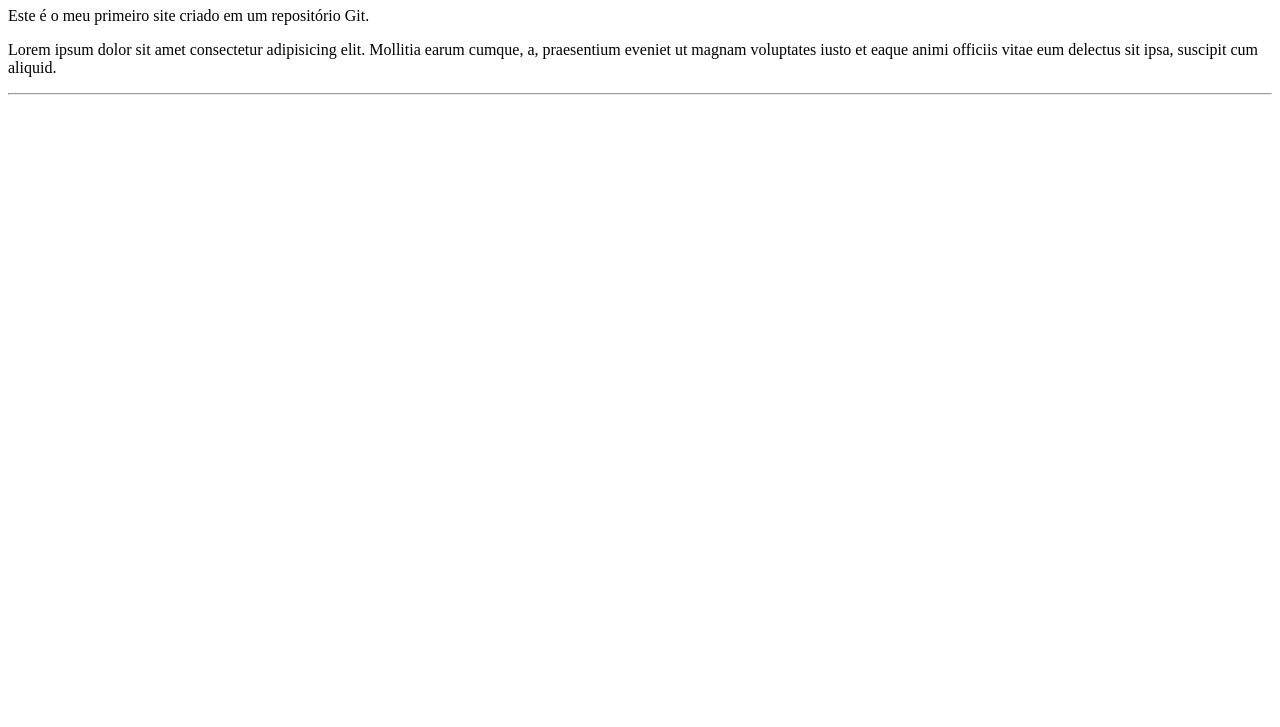
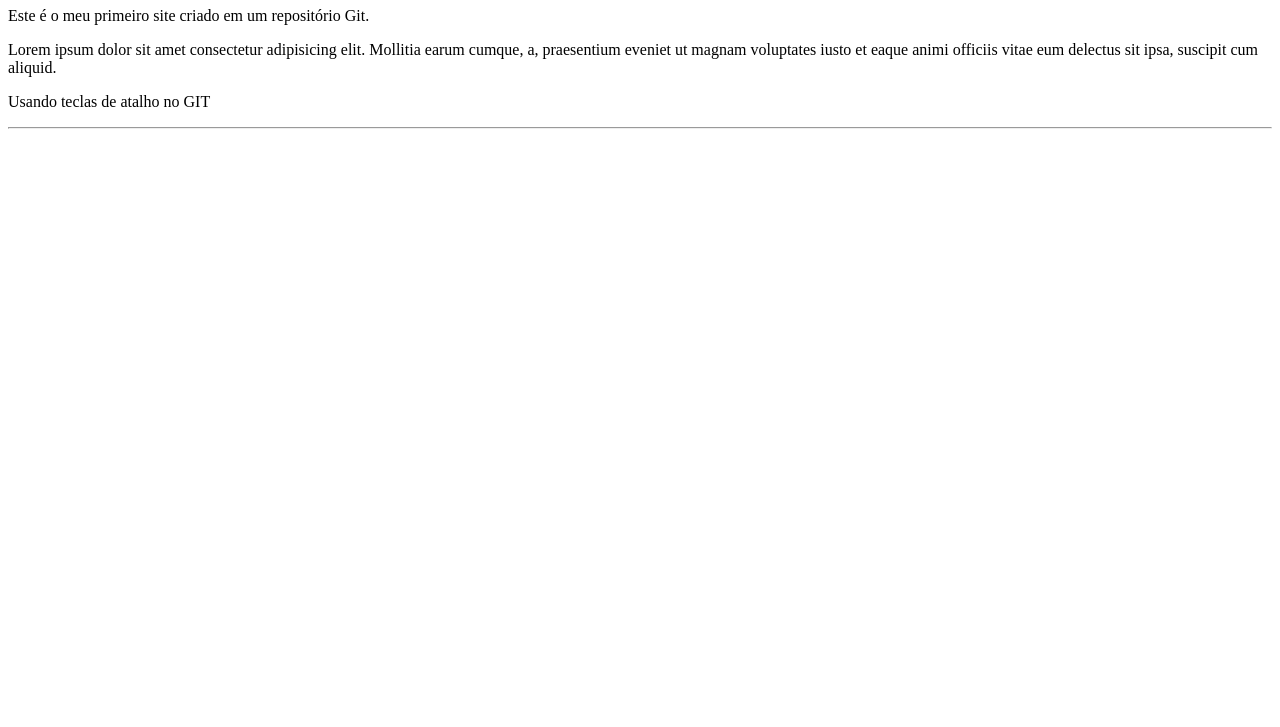
Before and after one commit to JocevalFigueiredo/Ola-Mundo, a plain HTML site: page site_exemplo/index.html in a window 1280 px wide. Shown: the part 73-800 px from the top of the page. Drawn offline with Linux system fonts and the light colour scheme.

Commit message:
Update index.html
Adicionei um parágrafo...

```diff
--- a/site_exemplo/index.html
+++ b/site_exemplo/index.html
@@ -9,6 +9,7 @@
 <h1>Olá, Mundo!</h1>
 <p>Este é o meu primeiro site criado em um repositório Git.</p>
 <p>Lorem ipsum dolor sit amet consectetur adipisicing elit. Mollitia earum cumque, a, praesentium eveniet ut magnam voluptates iusto et eaque animi officiis vitae eum delectus sit ipsa, suscipit cum aliquid.</p>
+<p>Usando teclas de atalho no GIT</p>
 <hr>
 </body>
 </html>
```
